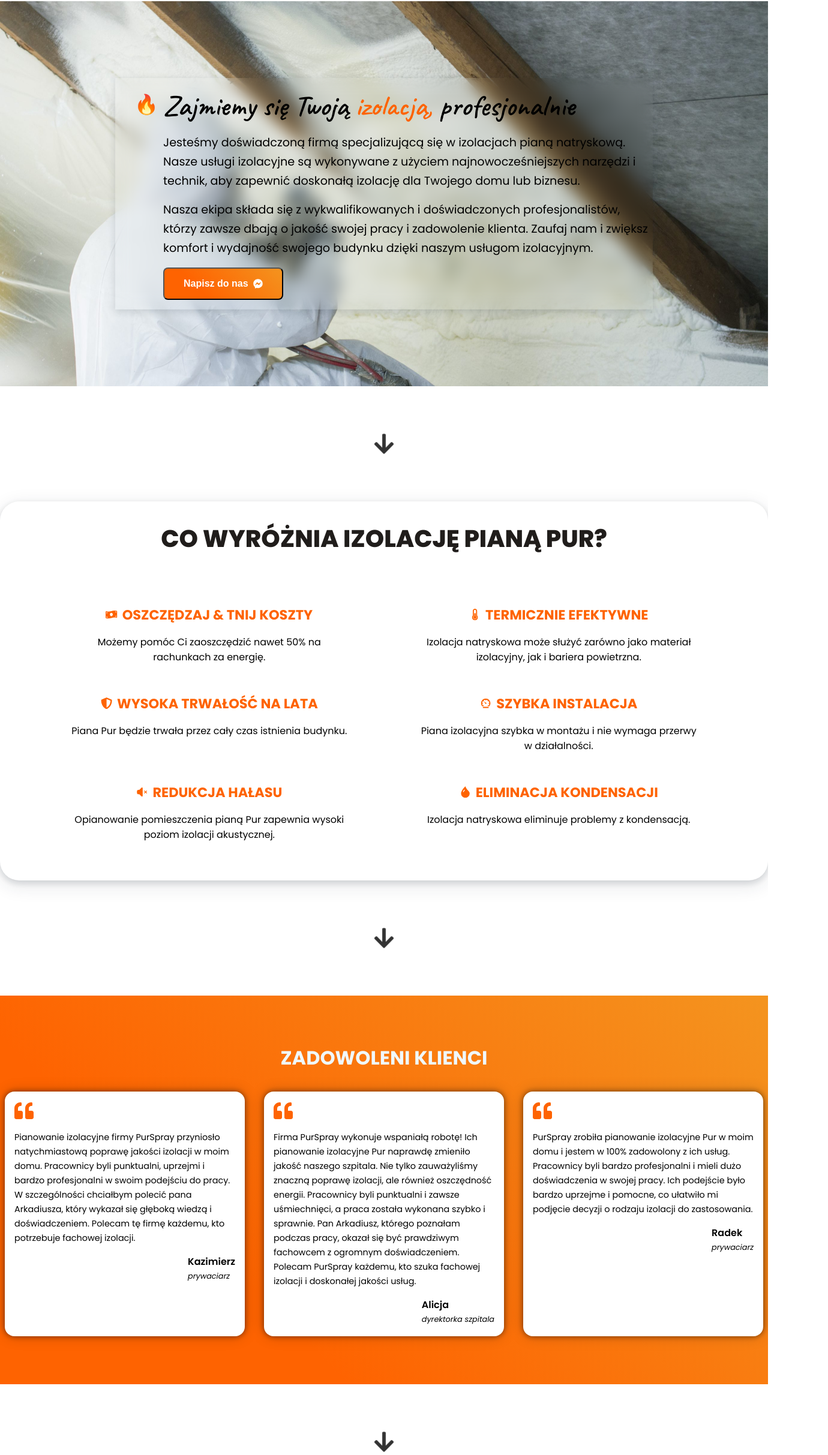
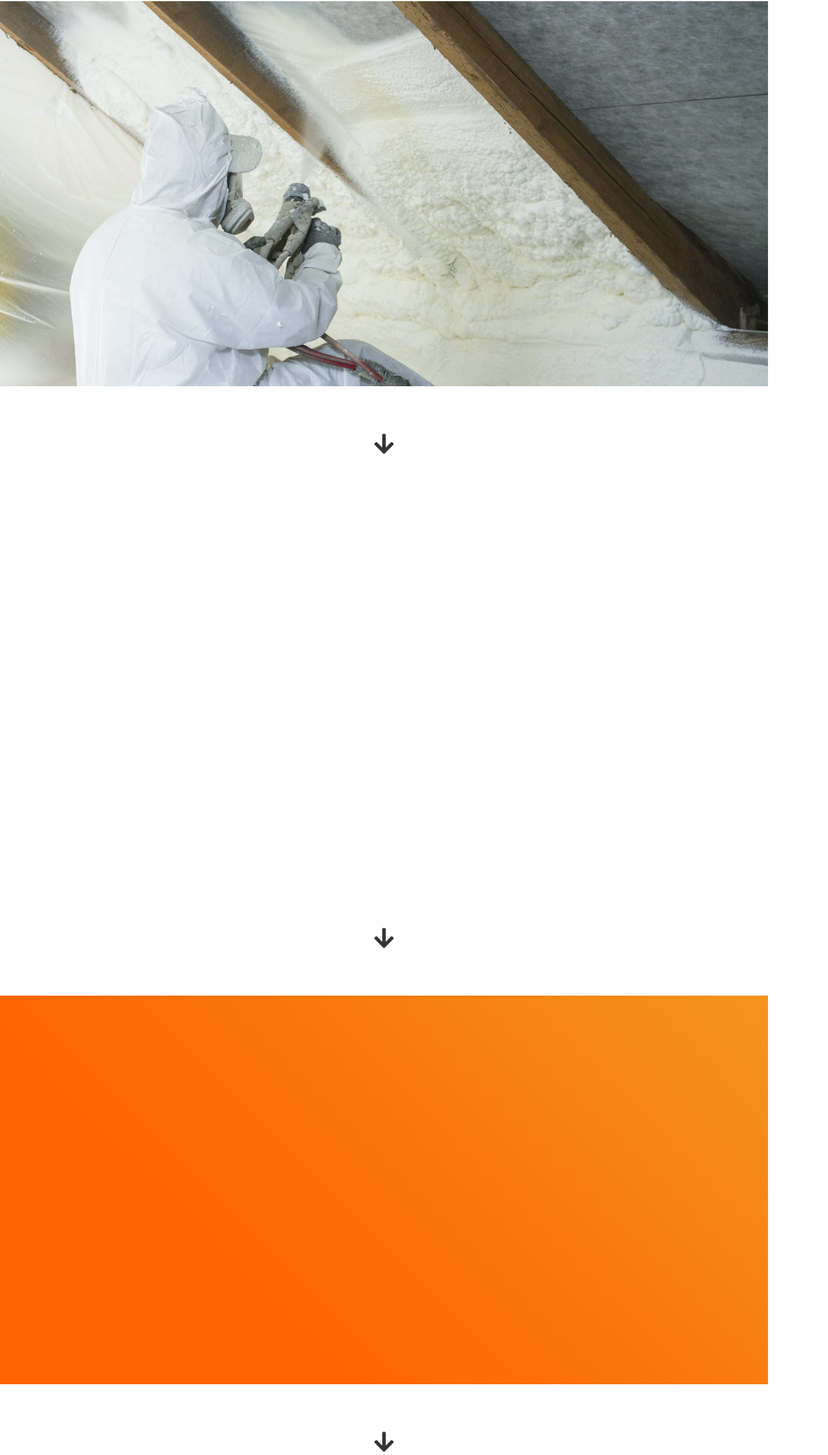
Before and after one commit to clipper-dev/piany-pur, a Next.js app: page /alt in a window 1280 px wide. Shown: the part 990-3416 px from the top of the page at 60% size, 1380 px wide, since content can reach past the window. Built offline with nearby package versions, Linux system fonts and the light colour scheme.

Commit message:
Animations on scroll

```diff
--- a/package.json
+++ b/package.json
@@ -9,13 +9,14 @@
     "lint": "next lint"
   },
   "dependencies": {
-    "aos": "^2.3.4",
+    "aos": "^3.0.0-beta.6",
     "next": "13.1.2",
     "react": "18.2.0",
     "react-dom": "18.2.0",
     "react-icons": "^4.7.1"
   },
   "devDependencies": {
+    "@types/aos": "^3.0.4",
     "@types/node": "18.11.18",
     "@types/react": "18.0.27",
     "@types/react-dom": "18.0.10",
--- a/pages/alt.tsx
+++ b/pages/alt.tsx
@@ -1,4 +1,7 @@
 import type { NextPage } from "next";
+import AOS from "aos";
+import 'aos/dist/aos.css';
+import { useEffect } from "react";
 import Head from "next/head";
 import Image from "next/image";
 import About from "../src/components/About/About";
@@ -12,6 +15,9 @@
 import styles from "../src/styles/pages/Home.module.css";
 
 const Home: NextPage = () => {
+  useEffect(() => {
+    AOS.init();
+  }, [])
   return (
     <main className={styles.container}>
       <Head>
@@ -27,7 +33,7 @@
         <Arrow/>
         <About/>
         <Arrow/>
-        <Features/>
+        <Features />
         <Arrow/>
         <Testimonials testimonials={data}/>
         <Arrow/>
--- a/pages/index.tsx
+++ b/pages/index.tsx
@@ -1,4 +1,7 @@
 import type { NextPage } from "next";
+import AOS from "aos";
+import 'aos/dist/aos.css';
+import { useEffect } from "react";
 import Head from "next/head";
 import Image from "next/image";
 import About from "../src/components/About/About";
@@ -11,6 +14,9 @@
 import styles from "../src/styles/pages/Home.module.css";
 
 const Home: NextPage = () => {
+  useEffect(() => {
+    AOS.init();
+  }, [])
   return (
     <div className={styles.container}>
       <Head>
--- a/src/components/About/About.tsx
+++ b/src/components/About/About.tsx
@@ -7,7 +7,7 @@
   return (
     <div className={styles.container}>
       <section>
-        <div className={styles.about}>
+        <div className={styles.about} data-aos="fade-left">
           <h2>
             Zajmiemy się Twoją{" "}
             <span style={{ color: "var(--accent)" }}>izolacją,</span>{" "}
--- a/src/components/Bus/Bus.tsx
+++ b/src/components/Bus/Bus.tsx
@@ -5,7 +5,7 @@
 export default function Bus() {
   return (
     <div className={styles.container}>
-      <section>
+      <section data-aos="fade-right">
         <div className={styles.image}>
           <Image
             src={"/res/images/bus.png"}
--- a/src/components/Features/Features.tsx
+++ b/src/components/Features/Features.tsx
@@ -29,9 +29,9 @@
   }
   return (
     <div className={styles.container} id="oferta">
-      <section>
+      <section data-aos="fade-right">
         <h2>CO WYRÓŻNIA IZOLACJĘ PIANĄ PUR?</h2>
-        <div className={styles.features}>
+        <div className={styles.features} >
           {features.map((feature, index) => (
             <div key={index} className={styles.feature}>
               <div className={styles.featureHeader}>
--- a/src/components/Testimonials/Testimonials.tsx
+++ b/src/components/Testimonials/Testimonials.tsx
@@ -9,7 +9,7 @@
 export default function Testimonials({ testimonials }: Props) {
   return (
     <div className={styles.container} id={"opinie"}>
-      <section>
+      <section data-aos="fade-left">
         <h2>ZADOWOLENI KLIENCI</h2>
         <div className={styles.testimonials}>
           {testimonials.map((testimonial, key) => (
```
Also changed, not shown: 2 other files (tests, documents, lock files or other folders).
